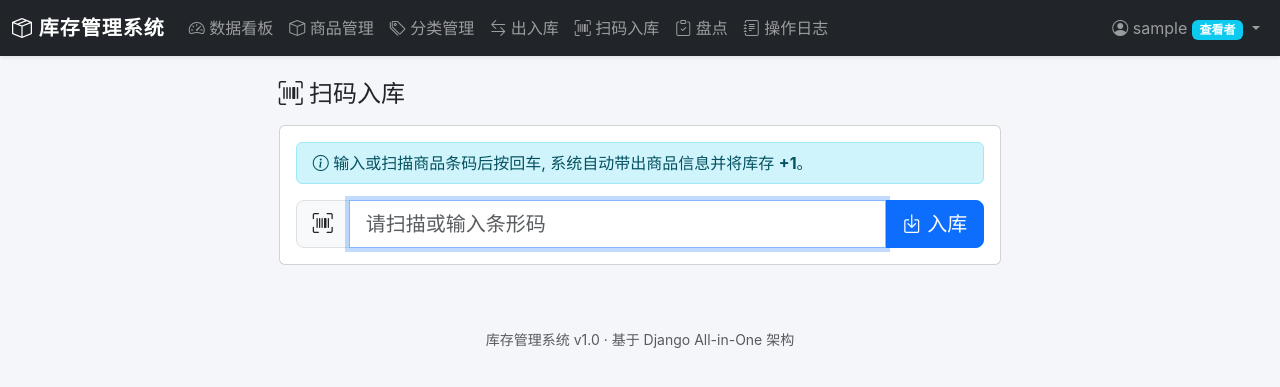
After one commit to baizesoda/inventory-system, a Django app: page /inventory/scan/inbound/ in a window 1280 px wide. The commit adds this page. Shown: the top 387 px of the page. Run offline with Django 5.2, Linux system fonts and the light colour scheme; the visitor is signed in with stand-in values (Sample User, id 1).

Commit message:
feat: 扫码入库

```diff
--- a/apps/inventory/urls.py
+++ b/apps/inventory/urls.py
@@ -11,6 +11,8 @@ urlpatterns = [
     path('records/create/', views.record_create, name='record_create'),
     path('records/<int:pk>/', views.record_detail, name='record_detail'),
     path('records/<int:pk>/delete/', views.record_delete, name='record_delete'),
+    # 扫码入库
+    path('scan/inbound/', views.scan_inbound, name='scan_inbound'),
     # 盘点
     path('checks/', views.check_list, name='check_list'),
     path('checks/create/', views.check_create, name='check_create'),
--- a/apps/inventory/views.py
+++ b/apps/inventory/views.py
@@ -173,3 +173,57 @@ def check_create(request):
         return redirect('inventory:check_list')
     return render(request, 'inventory/check_form.html',
                   {'form': form, 'title': '新增盘点'})
+
+
+# ============== 扫码入库 ==============
+@editor_required
+def scan_inbound(request):
+    """扫码入库。
+
+    扫描/输入条码后自动带出商品信息, 在事务中将库存 +1, 并生成入库流水
+    与操作日志(与 record_create 保持一致的事务模式)。
+    """
+    product = None
+    barcode = request.POST.get('barcode', '').strip() if request.method == 'POST' else ''
+
+    if request.method == 'POST':
+        if not barcode:
+            messages.error(request, '请输入或扫描条码。')
+        else:
+            try:
+                matched = Product.objects.get(barcode=barcode)
+            except Product.DoesNotExist:
+                messages.error(request, f'未找到条码为 "{barcode}" 的商品。')
+            else:
+                if not matched.is_active:
+                    messages.error(
+                        request,
+                        f'商品 [{matched.sku}] {matched.name} 已停用, 无法入库。'
+                    )
+                else:
+                    with transaction.atomic():
+                        # 行锁, 避免并发覆盖; 与 record_create 保持一致
+                        product = Product.objects.select_for_update().get(pk=matched.pk)
+                        product.stock += 1
+                        product.save(update_fields=['stock', 'updated_at'])
+                        record = InOutRecord.objects.create(
+                            product=product,
+                            type='inbound',
+                            quantity=1,
+                            unit_price=product.cost,
+                            operator=request.user,
+                            remark='扫码入库',
+                        )
+                        _log(request, 'inbound',
+                             target=f'商品:{product.sku}',
+                             detail=f'扫码入库 +1, 流水 #{record.pk}')
+                    messages.success(
+                        request,
+                        f'入库成功: [{product.sku}] {product.name} +1, '
+                        f'当前库存 {product.stock}。'
+                    )
+
+    return render(request, 'inventory/scan_inbound.html', {
+        'product': product,
+        'barcode': barcode,
+    })
--- a/apps/products/forms.py
+++ b/apps/products/forms.py
@@ -26,11 +26,13 @@ class ProductForm(forms.ModelForm):
     class Meta:
         model = Product
         fields = (
-            'sku', 'name', 'category', 'specification', 'unit',
+            'sku', 'barcode', 'name', 'category', 'specification', 'unit',
             'price', 'cost', 'safety_stock', 'image', 'remark', 'is_active',
         )
         widgets = {
             'sku': forms.TextInput(attrs={'class': 'form-control'}),
+            'barcode': forms.TextInput(
+                attrs={'class': 'form-control', 'placeholder': '扫码或输入条形码, 留空则不绑定'}),
             'name': forms.TextInput(attrs={'class': 'form-control'}),
             'category': forms.Select(attrs={'class': 'form-select'}),
             'specification': forms.TextInput(attrs={'class': 'form-control'}),
--- a/apps/products/models.py
+++ b/apps/products/models.py
@@ -42,6 +42,12 @@ class Product(models.Model):
     sku = models.CharField(
         'SKU 编号', max_length=50, unique=True,
         help_text='商品唯一标识, 如 P0001',
+    )
+    # 条形码, 用于扫码入库; null=True 是可选唯一字段的公认写法
+    # (SQLite/MySQL8/PostgreSQL 的 unique 索引均允许多个 NULL, 兼容已有商品)
+    barcode = models.CharField(
+        '条形码', max_length=64, unique=True, null=True, blank=True,
+        help_text='用于扫码入库, 需全局唯一, 如 EAN-13 / 自定义编码',
     )
     name = models.CharField('商品名称', max_length=100)
     category = models.ForeignKey(
--- a/templates/base.html
+++ b/templates/base.html
@@ -38,6 +38,10 @@
                 <li class="nav-item">
                     <a class="nav-link" href="{% url 'inventory:record_list' %}">
                         <i class="bi bi-arrow-left-right"></i> 出入库</a>
+                </li>
+                <li class="nav-item">
+                    <a class="nav-link" href="{% url 'inventory:scan_inbound' %}">
+                        <i class="bi bi-upc-scan"></i> 扫码入库</a>
                 </li>
                 <li class="nav-item">
                     <a class="nav-link" href="{% url 'inventory:check_list' %}">
--- /dev/null
+++ b/templates/inventory/scan_inbound.html
@@ -0,0 +1,101 @@
+{% extends 'base.html' %}
+{% block title %}扫码入库{% endblock %}
+
+{% block content %}
+<div class="row justify-content-center">
+    <div class="col-md-7">
+        <h4 class="mb-3"><i class="bi bi-upc-scan"></i> 扫码入库</h4>
+
+        <div class="card mb-3">
+            <div class="card-body">
+                <div class="alert alert-info py-2 mb-3">
+                    <i class="bi bi-info-circle"></i>
+                    输入或扫描商品条码后按回车, 系统自动带出商品信息并将库存 <strong>+1</strong>。
+                </div>
+                <form method="post" id="scan-form">
+                    {% csrf_token %}
+                    <div class="input-group input-group-lg">
+                        <span class="input-group-text"><i class="bi bi-upc-scan"></i></span>
+                        <input type="text" name="barcode" id="barcode-input" class="form-control"
+                            placeholder="请扫描或输入条形码" value="{{ barcode }}" autocomplete="off" autofocus required>
+                        <button class="btn btn-primary" type="submit">
+                            <i class="bi bi-box-arrow-in-down"></i> 入库
+                        </button>
+                    </div>
+                </form>
+            </div>
+        </div>
+
+        {% if product %}
+        <!-- 自动带出的商品信息 -->
+        <div class="card border-success">
+            <div class="card-header bg-success text-white py-2">
+                <i class="bi bi-check-circle-fill"></i>
+                已入库 &middot; [{{ product.sku }}]
+            </div>
+            <div class="card-body">
+                <div class="row">
+                    <div class="col-md-8">
+                        <h5 class="mb-2">{{ product.name }}</h5>
+                        <ul class="list-unstyled small mb-0">
+                            <li class="mb-1">
+                                <span class="text-muted">条形码:</span>
+                                <code>{{ product.barcode|default:"未绑定" }}</code>
+                            </li>
+                            <li class="mb-1">
+                                <span class="text-muted">分类:</span>
+                                {{ product.category.name }}
+                            </li>
+                            <li class="mb-1">
+                                <span class="text-muted">规格 / 单位:</span>
+                                {{ product.specification|default:"-" }} / {{ product.unit }}
+                            </li>
+                            <li class="mb-1">
+                                <span class="text-muted">单价 / 成本:</span>
+                                ¥{{ product.price }} / ¥{{ product.cost }}
+                            </li>
+                        </ul>
+                    </div>
+                    <div class="col-md-4 text-center">
+                        <div
+                            class="border rounded-3 py-3 {% if product.is_low_stock %}bg-warning bg-opacity-25{% endif %}">
+                            <div class="text-muted small">当前库存</div>
+                            <div
+                                class="display-6 fw-bold {% if product.is_low_stock %}text-warning{% else %}text-success{% endif %}">
+                                {{ product.stock }}
+                            </div>
+                            <div class="small">
+                                {% if product.is_low_stock %}
+                                <i class="bi bi-exclamation-triangle"></i> 低于安全库存 {{ product.safety_stock }}
+                                {% else %}
+                                安全库存 {{ product.safety_stock }}
+                                {% endif %}
+                            </div>
+                        </div>
+                    </div>
+                </div>
+            </div>
+        </div>
+        <div class="text-center mt-3">
+            <a href="{% url 'inventory:scan_inbound' %}" class="btn btn-outline-primary">
+                <i class="bi bi-arrow-repeat"></i> 继续扫码
+            </a>
+            <a href="{% url 'inventory:record_list' %}" class="btn btn-outline-secondary">
+                <i class="bi bi-list-ul"></i> 查看流水
+            </a>
+        </div>
+        {% endif %}
+    </div>
+</div>
+
+<script>
+    // 入库完成后清空输入框并重新聚焦, 方便连续扫码
+    document.addEventListener('DOMContentLoaded', function () {
+        var input = document.getElementById('barcode-input');
+        {% if product %}
+        if (input) { input.value = ''; }
+        {% endif %}
+        if (input) { input.focus(); }
+    });
+</script>
+{% endblock %}
```
Also changed, not shown: apps/products/migrations/0002_product_barcode.py (added).
